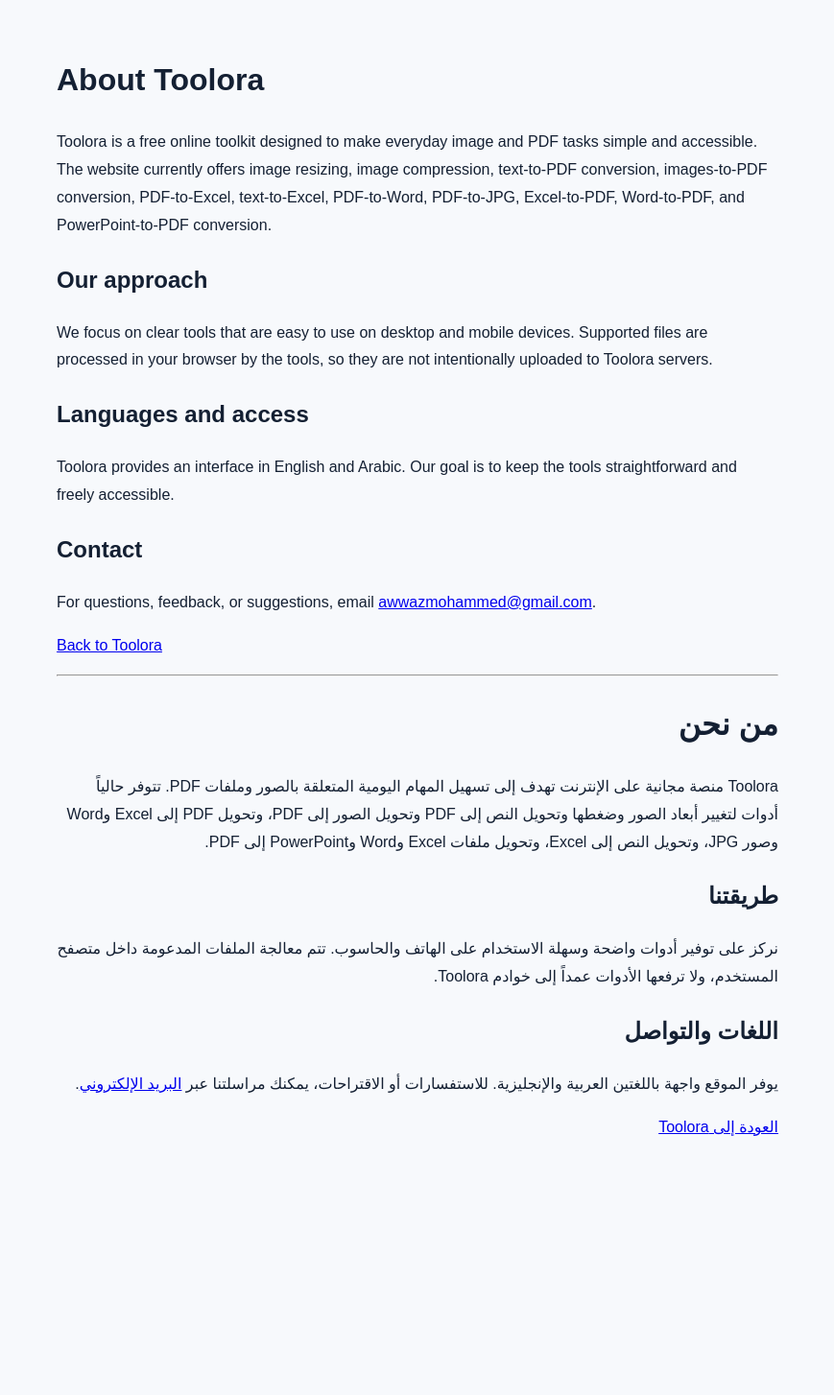
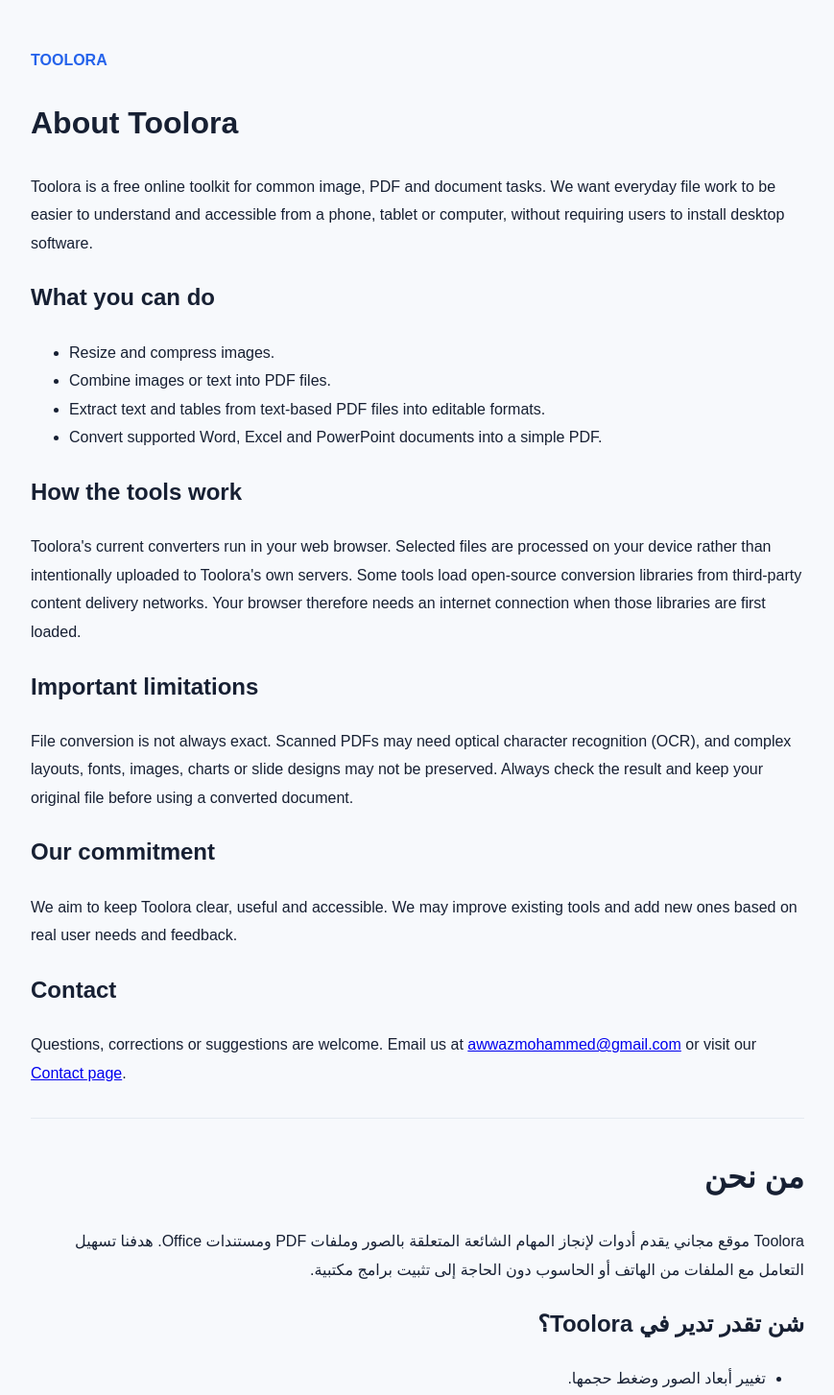
Before and after one commit to m5716386/toolora, a Next.js app: page /about in a window 1280 px wide. Shown: the part 40-1494 px from the top of the page at 96% size, without its empty margins (205-1074 px from the left). Before the commit the page ends 1319 px from the top, so only its background shows below. Built offline with nearby package versions, Linux system fonts and the light colour scheme.

Commit message:
Expand bilingual About page

```diff
--- a/app/about/page.tsx
+++ b/app/about/page.tsx
@@ -1,28 +1,36 @@
 export const metadata = {
   title: "About Toolora",
-  description: "Learn about Toolora, a free online collection of simple image and PDF tools."
+  description: "Learn about Toolora, our free browser-based image, PDF and document tools, and how to contact us."
 };
 
 export default function About() {
   return (
-    <main style={{maxWidth:800,margin:"50px auto",padding:24,fontFamily:"Arial,sans-serif",lineHeight:1.8}}>
+    <main style={{maxWidth:850,margin:"48px auto",padding:"24px 22px",fontFamily:"Arial,sans-serif",lineHeight:1.85,color:"#172033"}}>
+      <p style={{color:"#2563eb",fontWeight:700}}>TOOLORA</p>
       <h1>About Toolora</h1>
-      <p>Toolora is a free online toolkit designed to make everyday image and PDF tasks simple and accessible. The website currently offers image resizing, image compression, text-to-PDF conversion, images-to-PDF conversion, PDF-to-Excel, text-to-Excel, PDF-to-Word, PDF-to-JPG, Excel-to-PDF, Word-to-PDF, and PowerPoint-to-PDF conversion.</p>
-      <h2>Our approach</h2>
-      <p>We focus on clear tools that are easy to use on desktop and mobile devices. Supported files are processed in your browser by the tools, so they are not intentionally uploaded to Toolora servers.</p>
-      <h2>Languages and access</h2>
-      <p>Toolora provides an interface in English and Arabic. Our goal is to keep the tools straightforward and freely accessible.</p>
+      <p>Toolora is a free online toolkit for common image, PDF and document tasks. We want everyday file work to be easier to understand and accessible from a phone, tablet or computer, without requiring users to install desktop software.</p>
+      <h2>What you can do</h2>
+      <ul><li>Resize and compress images.</li><li>Combine images or text into PDF files.</li><li>Extract text and tables from text-based PDF files into editable formats.</li><li>Convert supported Word, Excel and PowerPoint documents into a simple PDF.</li></ul>
+      <h2>How the tools work</h2>
+      <p>Toolora's current converters run in your web browser. Selected files are processed on your device rather than intentionally uploaded to Toolora's own servers. Some tools load open-source conversion libraries from third-party content delivery networks. Your browser therefore needs an internet connection when those libraries are first loaded.</p>
+      <h2>Important limitations</h2>
+      <p>File conversion is not always exact. Scanned PDFs may need optical character recognition (OCR), and complex layouts, fonts, images, charts or slide designs may not be preserved. Always check the result and keep your original file before using a converted document.</p>
+      <h2>Our commitment</h2>
+      <p>We aim to keep Toolora clear, useful and accessible. We may improve existing tools and add new ones based on real user needs and feedback.</p>
       <h2>Contact</h2>
-      <p>For questions, feedback, or suggestions, email <a href="mailto:awwazmohammed@gmail.com">awwazmohammed@gmail.com</a>.</p>
-      <p><a href="/">Back to Toolora</a></p>
-      <hr />
+      <p>Questions, corrections or suggestions are welcome. Email us at <a href="mailto:awwazmohammed@gmail.com">awwazmohammed@gmail.com</a> or visit our <a href="/contact">Contact page</a>.</p>
+      <hr style={{margin:"32px 0",border:0,borderTop:"1px solid #e5eaf1"}} />
       <h1 dir="rtl">من نحن</h1>
-      <p dir="rtl">Toolora منصة مجانية على الإنترنت تهدف إلى تسهيل المهام اليومية المتعلقة بالصور وملفات PDF. تتوفر حالياً أدوات لتغيير أبعاد الصور وضغطها وتحويل النص إلى PDF وتحويل الصور إلى PDF، وتحويل PDF إلى Excel وWord وصور JPG، وتحويل النص إلى Excel، وتحويل ملفات Excel وWord وPowerPoint إلى PDF.</p>
-      <h2 dir="rtl">طريقتنا</h2>
-      <p dir="rtl">نركز على توفير أدوات واضحة وسهلة الاستخدام على الهاتف والحاسوب. تتم معالجة الملفات المدعومة داخل متصفح المستخدم، ولا ترفعها الأدوات عمداً إلى خوادم Toolora.</p>
-      <h2 dir="rtl">اللغات والتواصل</h2>
-      <p dir="rtl">يوفر الموقع واجهة باللغتين العربية والإنجليزية. للاستفسارات أو الاقتراحات، يمكنك مراسلتنا عبر <a href="mailto:awwazmohammed@gmail.com">البريد الإلكتروني</a>.</p>
-      <p dir="rtl"><a href="/">العودة إلى Toolora</a></p>
+      <p dir="rtl">Toolora موقع مجاني يقدم أدوات لإنجاز المهام الشائعة المتعلقة بالصور وملفات PDF ومستندات Office. هدفنا تسهيل التعامل مع الملفات من الهاتف أو الحاسوب دون الحاجة إلى تثبيت برامج مكتبية.</p>
+      <h2 dir="rtl">شن تقدر تدير في Toolora؟</h2>
+      <ul dir="rtl"><li>تغيير أبعاد الصور وضغط حجمها.</li><li>جمع الصور أو النصوص في ملف PDF.</li><li>استخراج النصوص والجداول من ملفات PDF النصية.</li><li>تحويل ملفات Word وExcel وPowerPoint المدعومة إلى PDF بسيط.</li></ul>
+      <h2 dir="rtl">كيف تتم معالجة الملفات؟</h2>
+      <p dir="rtl">تعمل أدوات التحويل الحالية داخل متصفحك، وتتم معالجة الملفات على جهازك ولا ترفعها Toolora عمداً إلى خوادمها. بعض الأدوات تحتاج إلى تحميل مكتبات تحويل من شبكات خارجية عند أول استخدام.</p>
+      <h2 dir="rtl">حدود التحويل</h2>
+      <p dir="rtl">مش كل تحويل يحافظ على التنسيق الأصلي بالكامل. ملفات PDF الممسوحة ضوئياً قد تحتاج إلى تقنية OCR، والتصميمات المعقدة والصور والرسوم والخطوط قد لا تنتقل كما هي. راجع النتيجة واحتفظ بنسخة من الملف الأصلي.</p>
+      <h2 dir="rtl">تواصل معنا</h2>
+      <p dir="rtl">نرحب بالأسئلة والاقتراحات والتبليغ عن الأخطاء عبر <a href="mailto:awwazmohammed@gmail.com">البريد الإلكتروني</a> أو <a href="/contact">صفحة التواصل</a>.</p>
+      <p><a href="/">← Back to Toolora / العودة إلى الموقع</a></p>
     </main>
   );
 }
```
